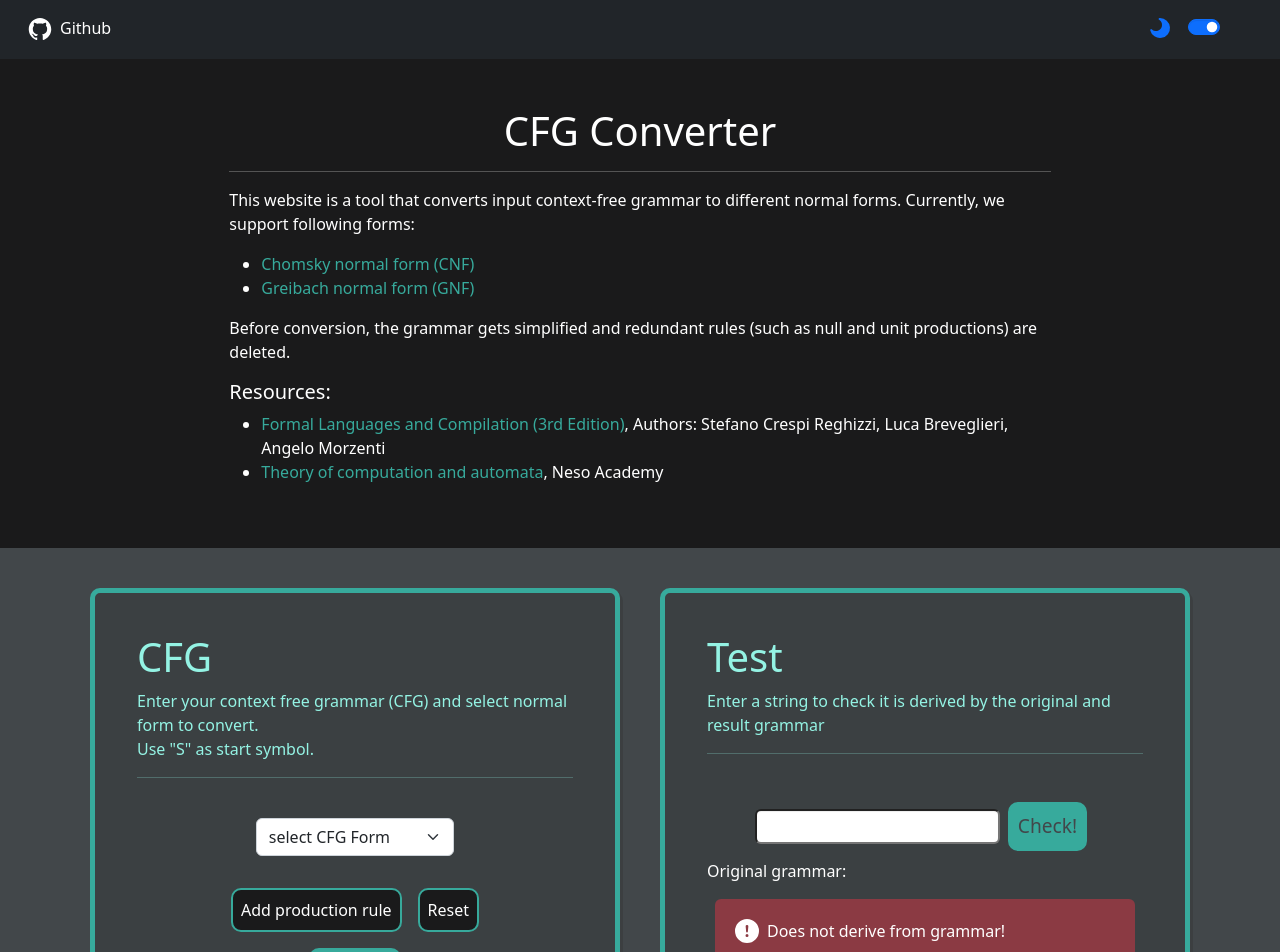
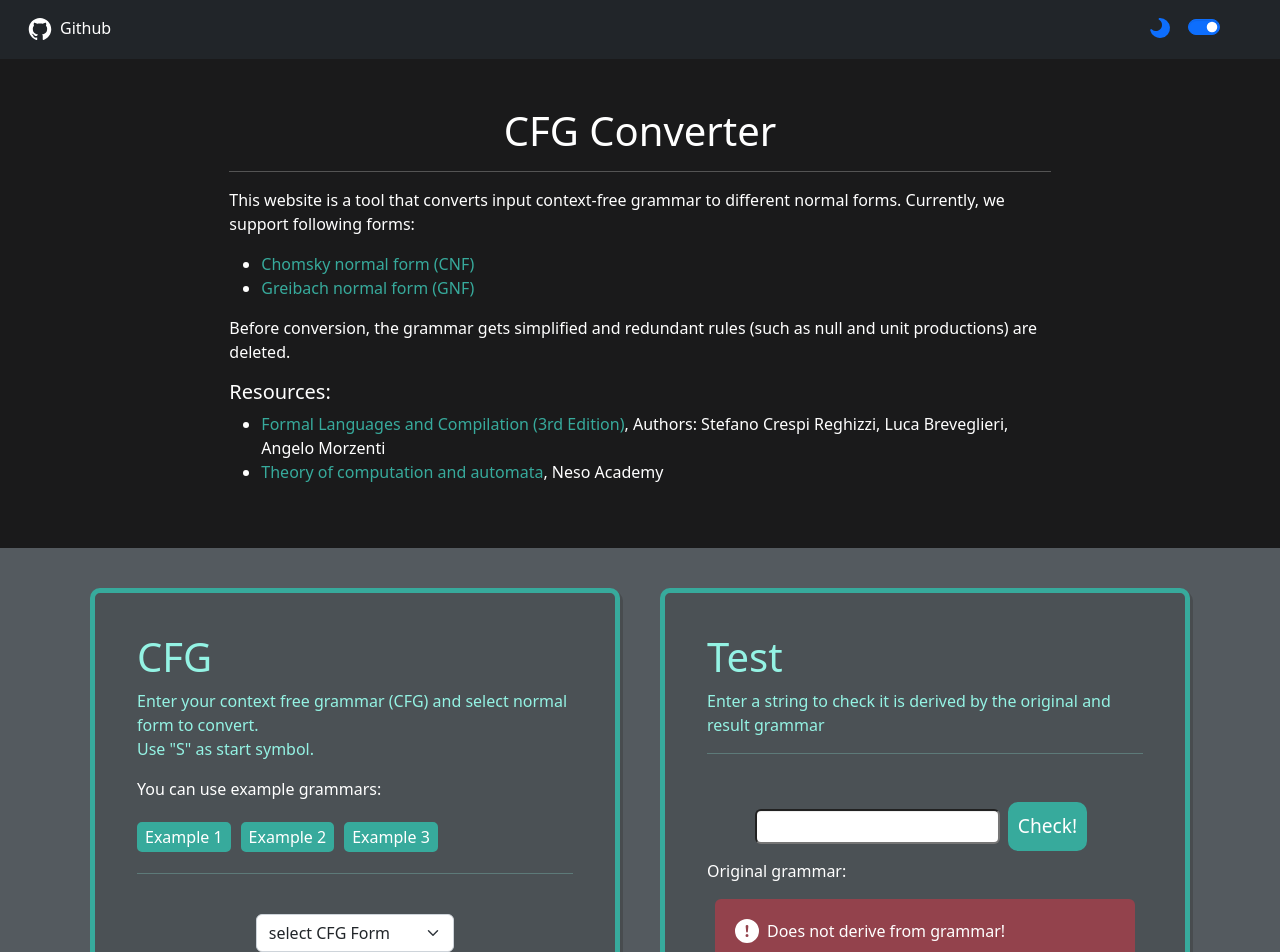
Before and after one commit to mahshidhp/cfg-converter, a React (Create React App) app in the folder client/: page / in a window 1280 px wide. Shown: the top 952 px of the page. Built offline with nearby package versions, Linux system fonts and the light colour scheme.

Commit message:
Add example grammars

```diff
--- a/client/src/App.css
+++ b/client/src/App.css
@@ -1,9 +1,12 @@
 :root {
-  --bg-color: #42474a;
+  --bg-color: #545a5f;
   --border-color: #37aa9c;
   --accent-color: #1a1a1b;
   --text-color: white;
   --highlight-color: #94f3e4;
+  --fail: rgb(220, 53, 69, 0.5);
+  --fail-fill: rgb(220, 53, 69);
+  --success: rgb(40, 167, 69, 0.5);
 }
 
 /* :root {
@@ -54,6 +57,7 @@ html {
 
 .card-shadow:hover {
   padding: 60px 50px;
+  box-shadow: 10px 10px rgba(49, 49, 49, 0.349);
 }
 
 /* ----------------------------inputs---------------------------- */
@@ -94,7 +98,7 @@ input {
 
 .main-button {
   background-color: var(--border-color);
-  color: var(--bg-color);
+  color: var(--text-color);
   border: 2px solid var(--border-color);
   font-size: larger;
   padding: 8px;
@@ -117,8 +121,29 @@ input {
 }
 
 .add-btn:hover {
-  width: 35px;
-  height: 35px;
+  filter: brightness(120%);
+}
+
+.example-btn {
+  background-color: var(--border-color);
+  border: 2px solid var(--border-color);
+  border-radius: 5px;
+  margin: 5px 0px;
+  margin-right: 10px;
+}
+
+.example-btn:hover {
+  filter: brightness(120%);
+}
+
+.delete {
+  fill: var(--fail-fill);
+  height: 2em;
+}
+
+.delete:hover {
+  cursor: pointer;
+  filter: brightness(120%);
 }
 
 /* ----------------------------test---------------------------- */
@@ -129,15 +154,15 @@ input {
 }
 
 .test-success {
-  background-color: rgb(40, 167, 69, 0.5);
+  background-color: var(--success);
 }
 
 .test-fail {
-  background-color: rgb(220, 53, 69, 0.5);
+  background-color: var(--fail);
 }
 
 .error-msg {
-  background-color: rgb(220, 53, 69, 0.5);
+  background-color: var(--fail);
   text-align: left;
   border-radius: 6px;
   padding: 20px 40px;
--- a/client/src/App.js
+++ b/client/src/App.js
@@ -28,7 +28,7 @@ class App extends Component {
     this.setState({ nightMode: checked });
     const root = document.querySelector(":root");
     if (checked) {
-      root.style.setProperty("--bg-color", "#42474a");
+      root.style.setProperty("--bg-color", "#545a5f");
       root.style.setProperty("--border-color", "#37aa9c");
       root.style.setProperty("--accent-color", "#1a1a1b");
       root.style.setProperty("--text-color", "white");
--- a/client/src/components/converter.jsx
+++ b/client/src/components/converter.jsx
@@ -2,6 +2,7 @@ import React, { Component } from "react";
 import InputGrammar from "./inputGrammar";
 import Test from "./test";
 import Result from "./result";
+import exampleGrammars from "./exampleGrammars";
 
 const EPSILON = String.fromCharCode(949);
 
@@ -33,9 +34,11 @@ class Converter extends Component {
             reset={this.reset}
             addProductionRule={this.addProductionRule}
             addRHS={this.addRHS}
+            handleRuleDeletion={this.handleRuleDeletion}
             handleKeyDown={this.handleKeyDown}
             handleSelectForm={this.handleSelectForm}
             handleInputChange={this.handleInputChange}
+            handleExampleInputLoad={this.handleExampleInputLoad}
             convert={this.convert}
             errorMessage={this.state.errorMessage}
           />
@@ -91,12 +94,23 @@ class Converter extends Component {
     currentRHS.focus();
   };
 
+  deleteRHS = (ruleId, rhsId) => {
+    const { productionRules } = this.state;
+    const newRHS = [...productionRules[ruleId].rhs];
+    newRHS.splice(rhsId, 1);
+    const newRule = { lhs: productionRules[ruleId].lhs, rhs: newRHS };
+    const newRules = productionRules.map((rule, id) =>
+      id === ruleId ? newRule : rule
+    );
+    this.setState({ productionRules: newRules });
+  };
+
   addProductionRule = () => {
     let productionRules = this.state.productionRules;
     const newRule =
       productionRules.length === 0
         ? { lhs: "S", rhs: [EPSILON] }
-        : { lhs: null, rhs: [EPSILON] };
+        : { lhs: "", rhs: [EPSILON] };
     productionRules = productionRules.concat(newRule);
     this.setState({ productionRules }, () => this.changeFocusToLastLHS());
   };
@@ -105,6 +119,14 @@ class Converter extends Component {
     const lhsInputElements = document.getElementsByClassName("lhs-input");
     const lastLhs = lhsInputElements[lhsInputElements.length - 1];
     lastLhs.focus();
+  };
+
+  handleRuleDeletion = (ruleId) => {
+    const { productionRules } = this.state;
+    const newRules = productionRules
+      .slice(0, ruleId)
+      .concat(productionRules.slice(ruleId + 1));
+    this.setState({ productionRules: newRules });
   };
 
   handleSelectForm = (e) => {
@@ -132,7 +154,21 @@ class Converter extends Component {
     } else if (e.key === "Enter") {
       e.preventDefault();
       this.addProductionRule();
+    } else if (e.key === "Backspace") {
+      if (
+        rhsId !== null &&
+        this.state.productionRules[ruleId].rhs[rhsId] === ""
+      ) {
+        e.preventDefault();
+        this.deleteRHS(ruleId, rhsId);
+      }
     }
+  };
+
+  handleExampleInputLoad = (exampleId) => {
+    const exampleRules = JSON.parse(JSON.stringify(exampleGrammars[exampleId])); //deep copy
+    this.reset();
+    this.setState({ productionRules: exampleRules });
   };
 
   handleTestStringChange = (event) => {
--- /dev/null
+++ b/client/src/components/exampleGrammars.js
@@ -0,0 +1,24 @@
+const exampleGrammars = [
+  //example 1
+  [
+    { lhs: "S", rhs: ["ASA", "aB"] },
+    { lhs: "A", rhs: ["B", "S"] },
+    { lhs: "B", rhs: ["b", "ε"] },
+  ],
+  //example 2
+  [
+    { lhs: "", rhs: [""] },
+    { lhs: "", rhs: [""] },
+    { lhs: "", rhs: [""] },
+    { lhs: "", rhs: [""] },
+  ],
+  //example 3
+  [
+    { lhs: "", rhs: [""] },
+    { lhs: "", rhs: [""] },
+    { lhs: "", rhs: [""] },
+    { lhs: "", rhs: [""] },
+  ],
+];
+
+export default exampleGrammars;
--- a/client/src/components/inputGrammar.jsx
+++ b/client/src/components/inputGrammar.jsx
@@ -5,7 +5,7 @@ import SelectCFG from "./selectCFG";
 class InputGrammar extends Component {
   render() {
     return (
-      <div className="col-lg card-shadow text-center">
+      <div className="col-lg card-shadow">
         {this.renderDescription()}
         <SelectCFG handleSelectForm={this.props.handleSelectForm} />
         {this.renderProductionRules()}
@@ -36,6 +36,7 @@ class InputGrammar extends Component {
           rhs={productionRule.rhs}
           handleKeyDown={this.props.handleKeyDown}
           handleInputChange={this.props.handleInputChange}
+          handleRuleDeletion={this.props.handleRuleDeletion}
           addRHS={this.props.addRHS}
           ruleIndex={ruleIndex}
           key={ruleIndex}
@@ -55,14 +56,41 @@ class InputGrammar extends Component {
           <br />
           Use "S" as start symbol.
         </p>
+        <p>You can use example grammars:</p>
+        {this.renderExampleGrammarButtons()}
         <hr className="highlighted" />
       </div>
     );
   }
 
+  renderExampleGrammarButtons() {
+    return (
+      <Fragment>
+        <button
+          className="btn-sm example-btn"
+          onClick={() => this.props.handleExampleInputLoad(0)}
+        >
+          Example 1
+        </button>
+        <button
+          className="btn-sm example-btn"
+          onClick={() => this.props.handleExampleInputLoad(1)}
+        >
+          Example 2
+        </button>
+        <button
+          className="btn-sm example-btn"
+          onClick={() => this.props.handleExampleInputLoad(2)}
+        >
+          Example 3
+        </button>
+      </Fragment>
+    );
+  }
+
   renderButtons() {
     return (
-      <Fragment>
+      <div className="text-center">
         <br />
         <button
           className="m-2 transparent-button"
@@ -77,7 +105,7 @@ class InputGrammar extends Component {
         <button className="btn-lg m-2 main-button" onClick={this.props.convert}>
           Convert
         </button>
-      </Fragment>
+      </div>
     );
   }
 }
--- a/client/src/components/productionRule.jsx
+++ b/client/src/components/productionRule.jsx
@@ -6,6 +6,9 @@ class ProductionRule extends Component {
     const { ruleIndex } = this.props;
     return (
       <div className="m-3">
+        <span onClick={() => this.props.handleRuleDeletion(ruleIndex)}>
+          {deleteIcon}
+        </span>
         {this.renderLHS(ruleIndex)}
         {arrow}
         {this.renderRHS(ruleIndex)}
@@ -59,4 +62,10 @@ class ProductionRule extends Component {
   }
 }
 
+const deleteIcon = (
+  <svg className="delete" width="30px" height="30px" viewBox="0 0 56 56">
+    <path d="M 9.9648 49.5742 L 30.3085 49.5508 C 33.0507 49.5508 35.4179 48.7070 37.3398 46.6914 L 51.1679 32.4180 C 52.7149 30.8477 53.3946 29.4180 53.3946 27.9649 C 53.3946 26.4883 52.7149 25.0820 51.1679 23.5118 L 37.3632 9.1680 C 35.4413 7.1289 33.0741 6.4258 30.3319 6.4258 L 9.9648 6.4258 C 5.0898 6.4258 2.6054 8.8398 2.6054 13.6914 L 2.6054 42.3086 C 2.6054 47.1602 5.0898 49.5742 9.9648 49.5742 Z M 15.4257 38.3711 C 14.2773 38.3711 13.3163 37.4336 13.3163 36.2852 C 13.3163 35.7461 13.5507 35.2305 13.9492 34.8086 L 20.7695 27.9649 L 13.9492 21.1445 C 13.5507 20.7227 13.3163 20.2071 13.3163 19.6680 C 13.3163 18.4961 14.2773 17.5352 15.4257 17.5352 C 15.9648 17.5352 16.4804 17.7461 16.9023 18.1680 L 23.7460 25.0118 L 30.5898 18.1680 C 30.9882 17.7461 31.5038 17.5352 32.0429 17.5352 C 33.2148 17.5352 34.1757 18.4961 34.1757 19.6680 C 34.1757 20.2071 33.9413 20.7227 33.5195 21.1445 L 26.6992 27.9649 L 33.5195 34.8086 C 33.9413 35.2305 34.1757 35.7461 34.1757 36.2852 C 34.1757 37.4336 33.2148 38.3711 32.0429 38.3711 C 31.4804 38.3711 30.9882 38.1602 30.6132 37.7852 L 23.7460 30.8945 L 16.8788 37.7852 C 16.4804 38.1602 15.9882 38.3711 15.4257 38.3711 Z" />
+  </svg>
+);
+
 export default ProductionRule;
--- a/client/src/components/result.jsx
+++ b/client/src/components/result.jsx
@@ -72,7 +72,9 @@ class Result extends Component {
 
   printGrammar(grammar) {
     if (grammar.length > 0) {
-      return grammar.map((rule) => <p>{rule.lhs + "  →  " + rule.rhs}</p>);
+      return grammar.map((rule, index) => (
+        <p key={index}>{rule.lhs + "  →  " + rule.rhs.join(" | ")}</p>
+      ));
     }
     return <p className="fst-italic text-secondary">[Empty grammar]</p>;
   }
```
